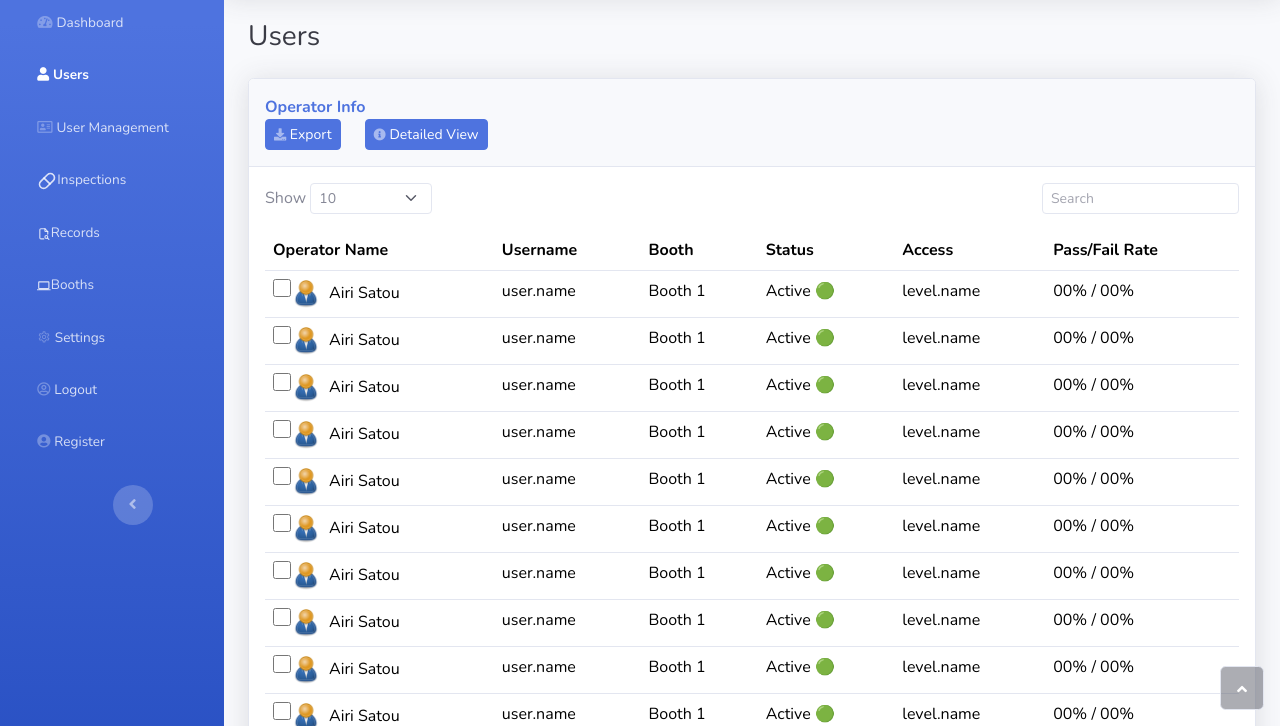
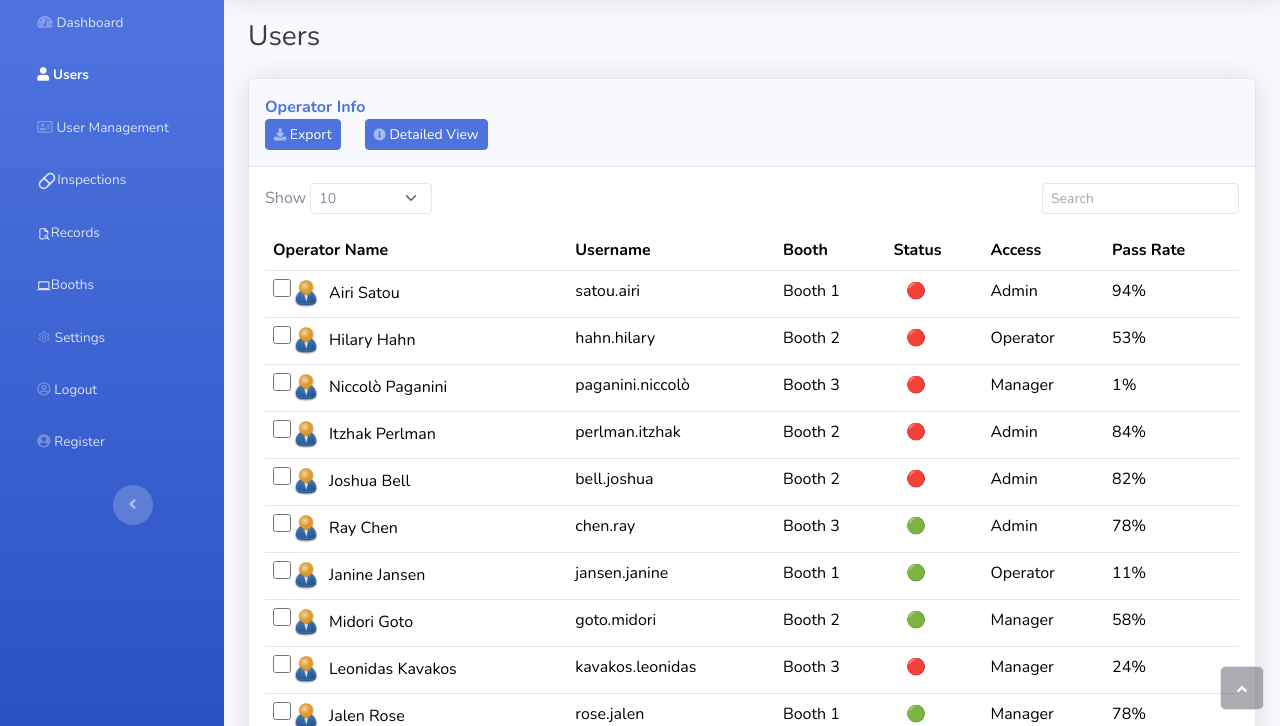
Before and after one commit to PhoenixImagingPY/PhoenixImagingPY.github.io, a plain HTML site: page users.html in a window 1280 px wide. Shown: the part 74-800 px from the top of the page. Drawn offline with nearby package versions, Linux system fonts and the light colour scheme; a script that the page names is missing.

Commit message:
HTML
Login Page padding
User Page formatting
Bar Graph is missing a .js file

```diff
--- a/users.html
+++ b/users.html
@@ -98,90 +98,116 @@
                                             <th>Username</th>
                                             <th>Booth</th>
                                             <th>Status</th>
+
                                             <th>Access</th>
-                                            <th>Pass/Fail Rate</th>
+                                            <th>Pass Rate</th>
                                         </tr>
                                     </thead>
                                     <tbody>
                                         <tr>
                                             <td><input type="checkbox" style="padding-left: 0px;width: 18px;height: 18px;"><img class="rounded-circle me-2" width="30" height="30" src="assets/img/avatars/user_icon.png">Airi Satou</td>
-                                            <td>user.name</td>
+                                            <td>satou.airi</td>
                                             <td>Booth 1</td>
-                                            <td>Active 🟢</td>
-                                            <td>level.name</td>
-                                            <td>00% / 00%</td>
+                                            <td>
+                                                <span>&#160;</span><span>&#160;</span><span>&#160;</span>🔴
+                                            </td>
+
+                                            <td>Admin</td>
+                                            <td>
+                                                <script>document.write(Math.round((Math.random()*100)) + "%")</script>
+                                            </td>
                                         </tr>
                                         <tr>
-                                            <td><input type="checkbox" style="padding-left: 0px;width: 18px;height: 18px;"><img class="rounded-circle me-2" width="30" height="30" src="assets/img/avatars/user_icon.png">Airi Satou</td>
-                                            <td>user.name</td>
-                                            <td>Booth 1</td>
-                                            <td>Active 🟢</td>
-                                            <td>level.name</td>
-                                            <td>00% / 00%</td>
+                                            <td><input type="checkbox" style="padding-left: 0px;width: 18px;height: 18px;"><img class="rounded-circle me-2" width="30" height="30" src="assets/img/avatars/user_icon.png">Hilary Hahn</td>
+                                            <td>hahn.hilary</td>
+                                            <td>Booth 2</td>
+                                            <td><span>&#160;</span><span>&#160;</span><span>&#160;</span>🔴</td>
+                                            <td>Operator</td>
+                                            <td>
+                                                <script>document.write(Math.round((Math.random()*100)) + "%")</script>
+                                            </td>
                                         </tr>
                                         <tr>
-                                            <td><input type="checkbox" style="padding-left: 0px;width: 18px;height: 18px;"><img class="rounded-circle me-2" width="30" height="30" src="assets/img/avatars/user_icon.png">Airi Satou</td>
-                                            <td>user.name</td>
-                                            <td>Booth 1</td>
-                                            <td>Active 🟢</td>
-                                            <td>level.name</td>
-                                            <td>00% / 00%</td>
+                                            <td><input type="checkbox" style="padding-left: 0px;width: 18px;height: 18px;"><img class="rounded-circle me-2" width="30" height="30" src="assets/img/avatars/user_icon.png">Niccolò Paganini</td>
+                                            <td>paganini.niccolò</td>
+                                            <td>Booth 3</td>
+                                            <td><span>&#160;</span><span>&#160;</span><span>&#160;</span>🔴</td>
+                                            <td>Manager</td>
+                                            <td>
+                                                <script>document.write(Math.round((Math.random()*100)) + "%")</script>
+                                            </td>
                                         </tr>
                                         <tr>
-                                            <td><input type="checkbox" style="padding-left: 0px;width: 18px;height: 18px;"><img class="rounded-circle me-2" width="30" height="30" src="assets/img/avatars/user_icon.png">Airi Satou</td>
-                                            <td>user.name</td>
-                                            <td>Booth 1</td>
-                                            <td>Active 🟢</td>
-                                            <td>level.name</td>
-                                            <td>00% / 00%</td>
+                                            <td><input type="checkbox" style="padding-left: 0px;width: 18px;height: 18px;"><img class="rounded-circle me-2" width="30" height="30" src="assets/img/avatars/user_icon.png">Itzhak Perlman
+                                            </td>
+                                            <td>perlman.itzhak</td>
+                                            <td>Booth 2</td>
+                                            <td><span>&#160;</span><span>&#160;</span><span>&#160;</span>🔴</td>
+                                            <td>Admin</td>
+                                            <td>
+                                                <script>document.write(Math.round((Math.random()*100)) + "%")</script>
+                                            </td>
                                         </tr>
                                         <tr>
-                                            <td><input type="checkbox" style="padding-left: 0px;width: 18px;height: 18px;"><img class="rounded-circle me-2" width="30" height="30" src="assets/img/avatars/user_icon.png">Airi Satou</td>
-                                            <td>user.name</td>
-                                            <td>Booth 1</td>
-                                            <td>Active 🟢</td>
-                                            <td>level.name</td>
-                                            <td>00% / 00%</td>
+                                            <td><input type="checkbox" style="padding-left: 0px;width: 18px;height: 18px;"><img class="rounded-circle me-2" width="30" height="30" src="assets/img/avatars/user_icon.png">Joshua Bell</td>
+                                            <td>bell.joshua</td>
+                                            <td>Booth 2</td>
+                                            <td><span>&#160;</span><span>&#160;</span><span>&#160;</span>🔴</td>
+                                            <td>Admin</td>
+                                            <td>
+                                                <script>document.write(Math.round((Math.random()*100)) + "%")</script>
+                                            </td>
                                         </tr>
                                         <tr>
-                                            <td><input type="checkbox" style="padding-left: 0px;width: 18px;height: 18px;"><img class="rounded-circle me-2" width="30" height="30" src="assets/img/avatars/user_icon.png">Airi Satou</td>
-                                            <td>user.name</td>
-                                            <td>Booth 1</td>
-                                            <td>Active 🟢</td>
-                                            <td>level.name</td>
-                                            <td>00% / 00%</td>
+                                            <td><input type="checkbox" style="padding-left: 0px;width: 18px;height: 18px;"><img class="rounded-circle me-2" width="30" height="30" src="assets/img/avatars/user_icon.png">Ray Chen</td>
+                                            <td>chen.ray</td>
+                                            <td>Booth 3</td>
+                                            <td><span>&#160;</span><span>&#160;</span><span>&#160;</span>🟢</td>
+                                            <td>Admin</td>
+                                            <td>
+                                                <script>document.write(Math.round((Math.random()*100)) + "%")</script>
+                                            </td>
                                         </tr>
                                         <tr>
-                                            <td><input type="checkbox" style="padding-left: 0px;width: 18px;height: 18px;"><img class="rounded-circle me-2" width="30" height="30" src="assets/img/avatars/user_icon.png">Airi Satou</td>
-                                            <td>user.name</td>
+                                            <td><input type="checkbox" style="padding-left: 0px;width: 18px;height: 18px;"><img class="rounded-circle me-2" width="30" height="30" src="assets/img/avatars/user_icon.png">Janine Jansen
+                                            </td>
+                                            <td>jansen.janine</td>
                                             <td>Booth 1</td>
-                                            <td>Active 🟢</td>
-                                            <td>level.name</td>
-                                            <td>00% / 00%</td>
+                                            <td><span>&#160;</span><span>&#160;</span><span>&#160;</span>🟢</td>
+                                            <td>Operator</td>
+                                            <td>
+                                                <script>document.write(Math.round((Math.random()*100)) + "%")</script>
+                                            </td>
                                         </tr>
                                         <tr>
-                                            <td><input type="checkbox" style="padding-left: 0px;width: 18px;height: 18px;"><img class="rounded-circle me-2" width="30" height="30" src="assets/img/avatars/user_icon.png">Airi Satou</td>
-                                            <td>user.name</td>
-                                            <td>Booth 1</td>
-                                            <td>Active 🟢</td>
-                                            <td>level.name</td>
-                                            <td>00% / 00%</td>
+                                            <td><input type="checkbox" style="padding-left: 0px;width: 18px;height: 18px;"><img class="rounded-circle me-2" width="30" height="30" src="assets/img/avatars/user_icon.png">Midori Goto</td>
+                                            <td>goto.midori</td>
+                                            <td>Booth 2</td>
+                                            <td><span>&#160;</span><span>&#160;</span><span>&#160;</span>🟢</td>
+                                            <td>Manager</td>
+                                            <td>
+                                                <script>document.write(Math.round((Math.random()*100)) + "%")</script>
+                                            </td>
                                         </tr>
                                         <tr>
-                                            <td><input type="checkbox" style="padding-left: 0px;width: 18px;height: 18px;"><img class="rounded-circle me-2" width="30" height="30" src="assets/img/avatars/user_icon.png">Airi Satou</td>
-                                            <td>user.name</td>
-                                            <td>Booth 1</td>
-                                            <td>Active 🟢</td>
-                                            <td>level.name</td>
-                                            <td>00% / 00%</td>
+                                            <td><input type="checkbox" style="padding-left: 0px;width: 18px;height: 18px;"><img class="rounded-circle me-2" width="30" height="30" src="assets/img/avatars/user_icon.png">Leonidas Kavakos</td>
+                                            <td>kavakos.leonidas</td>
+                                            <td>Booth 3</td>
+                                            <td><span>&#160;</span><span>&#160;</span><span>&#160;</span>🔴</td>
+                                            <td>Manager</td>
+                                            <td>
+                                                <script>document.write(Math.round((Math.random()*100)) + "%")</script>
+                                            </td>
                                         </tr>
                                         <tr>
-                                            <td><input type="checkbox" style="padding-left: 0px;width: 18px;height: 18px;"><img class="rounded-circle me-2" width="30" height="30" src="assets/img/avatars/user_icon.png">Airi Satou</td>
-                                            <td>user.name</td>
+                                            <td><input type="checkbox" style="padding-left: 0px;width: 18px;height: 18px;"><img class="rounded-circle me-2" width="30" height="30" src="assets/img/avatars/user_icon.png">Jalen Rose</td>
+                                            <td>rose.jalen</td>
                                             <td>Booth 1</td>
-                                            <td>Active 🟢</td>
-                                            <td>level.name</td>
-                                            <td>00% / 00%</td>
+                                            <td><span>&#160;</span><span>&#160;</span><span>&#160;</span>🟢</td>
+                                            <td>Manager</td>
+                                            <td>
+                                                <script>document.write(Math.round((Math.random()*100)) + "%")</script>
+                                            </td>
                                         </tr>
                                     </tbody>
                                     <tfoot>
```
Also changed, not shown: index.html (+4 -0 lines), login.html (+1 -2 lines).
